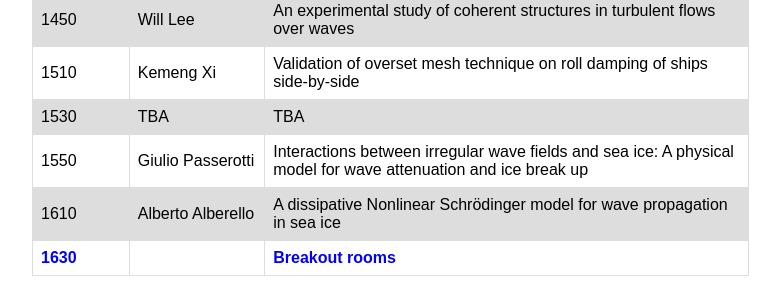
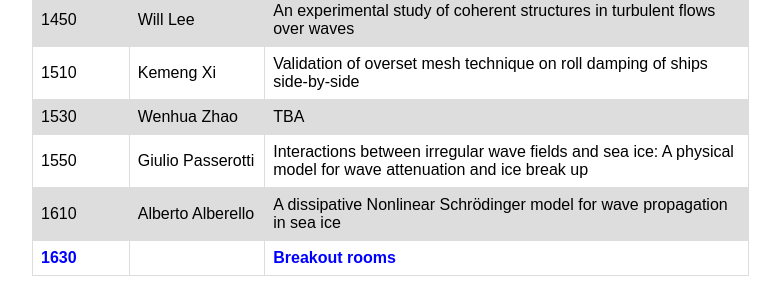
Before and after one commit to kozwaves/kozwaves.github.io, a Jekyll site: the page built from KOZWaves2022/index.html, in a window 1280 px wide and 900 px high, scrolled down 1325 px. Shown: the part 152-451 px from the top of the window, without its empty margins (160-940 px from the left). Built offline with Jekyll 4.4.1, drawn with Linux system fonts in a browser that asks for light colours; comment, search, counter and statistics services are not loaded.

Commit message:
Update index.html

```diff
--- a/KOZWaves2022/index.html
+++ b/KOZWaves2022/index.html
@@ -146,7 +146,7 @@ tr:nth-child(even) {
   </tr>
   <tr>
 	<td>1530</td>
-	<td>TBA</td>
+	<td>Wenhua Zhao</td>
 	<td>TBA</td>
  </tr>
   <tr>
```
